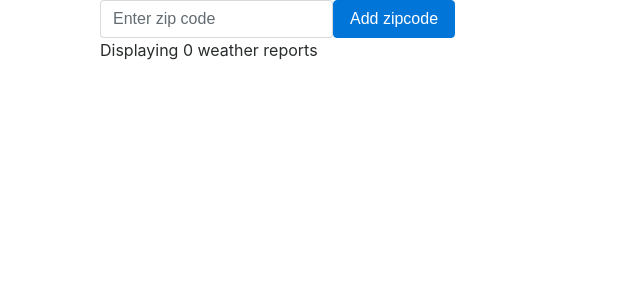
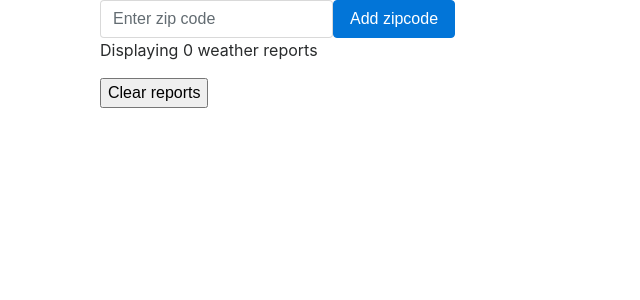
Before and after one commit to ioddly/js-talk-july-2017, a React app in the folder code/: page / in a window 1280 px wide. Shown: the top 300 px of the page, without its empty margins (0-640 px from the left). Built offline with nearby package versions, Linux system fonts and the light colour scheme.

Commit message:
Update code

```diff
--- a/code/src/index.jsx
+++ b/code/src/index.jsx
@@ -63,7 +63,6 @@ class WeatherApp extends Component {
   render() {
     return <div className="container">
       <div>
-
         {this.state.error && <p>{this.state.error}</p>}
 
         <form className="form-inline" onSubmit={event => this.addZip(event)}>
@@ -73,6 +72,7 @@ class WeatherApp extends Component {
         </form>
       </div>
       <p>Displaying {this.state.reports.length} weather reports</p>
+      <button onClick={() => this.setState({reports: []})}>Clear reports</button>
       {this.state.reports.map((report, i) => <Report {...report} key={i} />)}
     </div>;
   }
```
Also changed, not shown: 1 other file (tests, documents, lock files or other folders).
